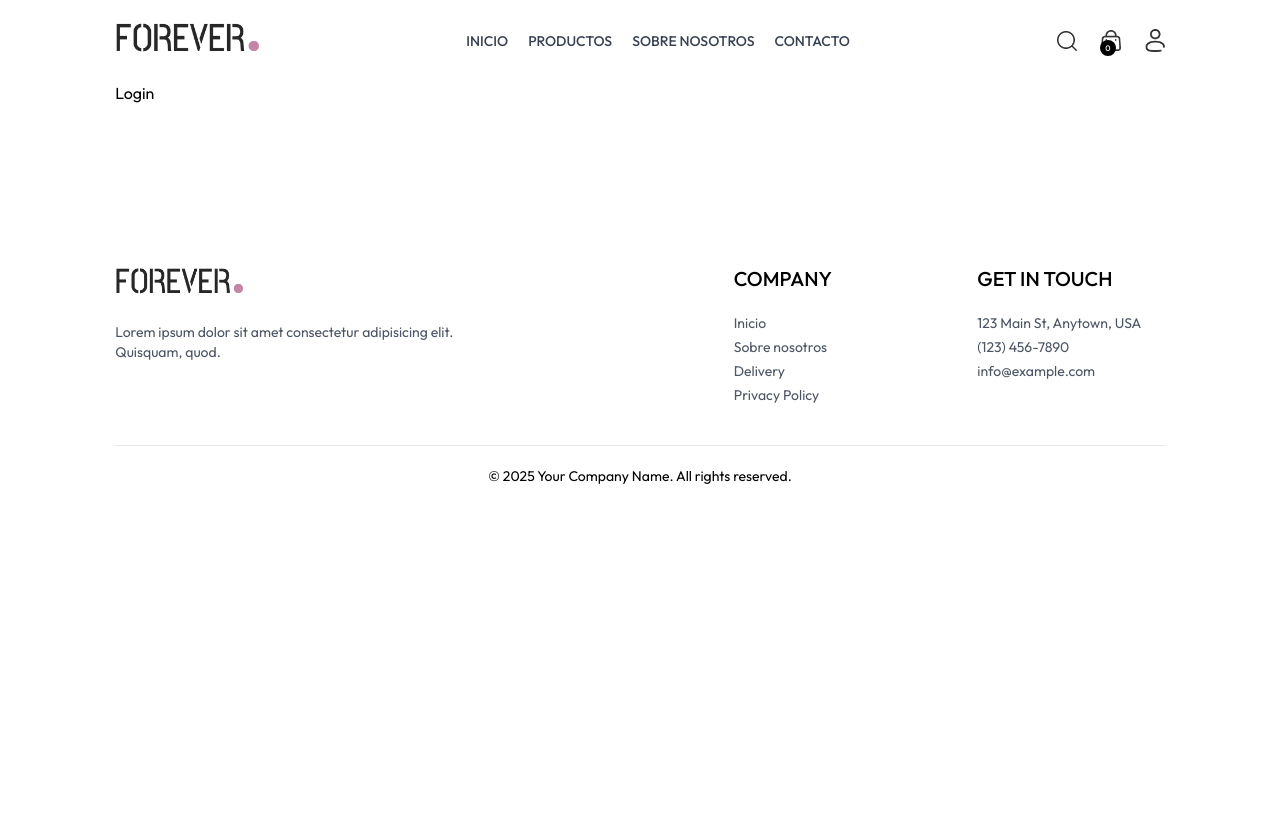
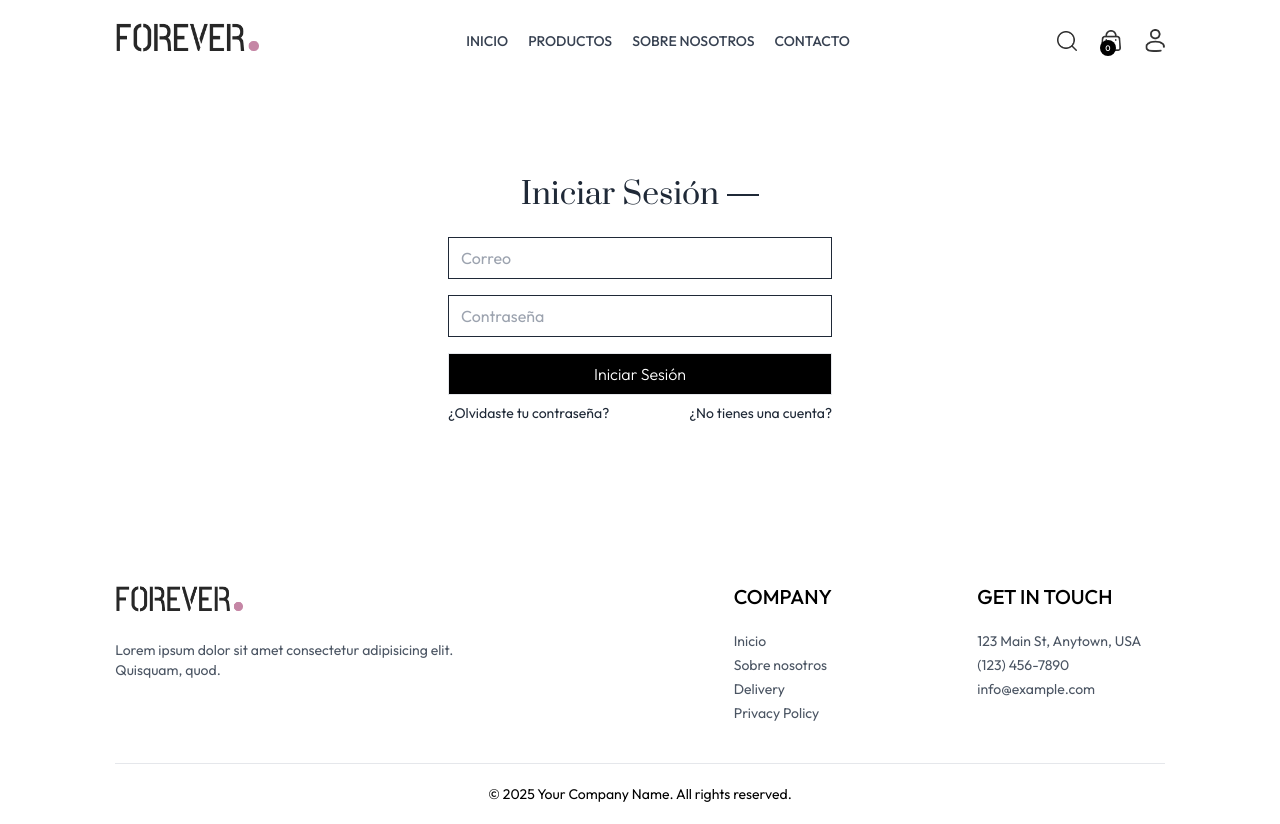
Before and after one commit to jdg03/ecommercce-MERN, a React (Vite) app in the folder frontend/: page /login in a window 1280 px wide. Before the commit the page ends 800 px from the top, so only its background shows below. Built offline with nearby package versions, Linux system fonts and the light colour scheme.

Commit message:
feat: add login page

```diff
--- a/frontend/src/pages/Login.tsx
+++ b/frontend/src/pages/Login.tsx
@@ -1,7 +1,38 @@
+import { useState } from "react"
 
 const Login = () => {
+
+  const [currentState, setCurrentState] = useState<'Login' | 'Register'>('Login')
+
+  const onSubmitHandler = (e: React.FormEvent<HTMLFormElement>) => {
+    e.preventDefault()
+    console.log('submit')
+  }
+
   return (
-    <div>Login</div>
+    <form onSubmit={onSubmitHandler} className="flex flex-col items-center 2-[90%] sm:max-w-96 m-auto mt-14 gap-4 text-gray-800">
+      <div className="inline-flex items-center gap-2 mb-2 mt-10">
+        <p className="prata-regular text-3xl">{currentState === 'Login' ? 'Iniciar Sesión' : 'Registrarse'}</p>
+        <hr className="border-none h-[1.5px] w-8 bg-gray-800" />
+      </div>
+      {currentState !== 'Login' ? <input type="text" className="w-full px-3 py-2 border border-gray-800" placeholder="Nombre" required/> : null}
+      <input type="email" className="w-full px-3 py-2 border border-gray-800" placeholder="Correo" required/>
+      <input type="password" className="w-full px-3 py-2 border border-gray-800" placeholder="Contraseña" required/>
+      {
+        currentState === 'Login' ?
+        <button type="submit" className="w-full px-3 py-2 border bg-black text-white font-light">Iniciar Sesión</button> :
+        <button type="submit" className="w-full px-3 py-2 border bg-black text-white font-light">Registrarse</button>
+      }
+
+      <div className="w-full flex justify-between text-sm mt-[-8px]">
+        <p>¿Olvidaste tu contraseña?</p>
+        {
+          currentState === 'Login' ?
+          <p onClick={() => setCurrentState('Register')} className="cursor-pointer">¿No tienes una cuenta?</p> :
+          <p onClick={() => setCurrentState('Login')} className="cursor-pointer">¿Ya tienes una cuenta?</p>
+        }
+      </div>
+    </form>
   )
 }
 
```
